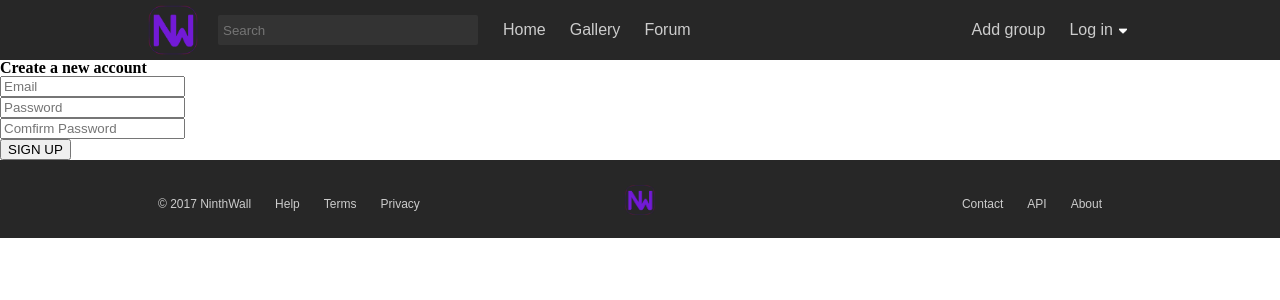
After one commit to sagaginjin/NinthWall, a PHP site: page /php/signup.php in a window 1280 px wide. The commit adds this page. Shown: the top 300 px of the page. Run offline with PHP 8.4, Linux system fonts and the light colour scheme.

Commit message:
create php file

```diff
--- a/index.html
+++ b/index.html
@@ -28,8 +28,8 @@
             <div class="header-nav">
                 <nav>
                     <ul>
-                        <li class="header-nav-item"><a href="index.html">Home</a></li>
-                        <li class="header-nav-item"><a href="gallery.html">Gallery</a></li>
+                        <li class="header-nav-item"><a href="group.html">Groups</a></li>
+                        <li class="header-nav-item"><a href="event.html">Events</a></li>
                         <li class="header-nav-item"><a href="forum.html">Forum</a></li>
                     </ul>
                 </nav>
@@ -39,7 +39,7 @@
                 <nav>
                     <ul>
                         <li class="user-nav-item"><a href="addgroup.html">Add group</a></li>
-                        <li class="user-nav-item"><a href="login.html">Log in <img src="img/dropdown.png"></a>
+                        <li class="user-nav-item"><a href="../php/signup.php">Sign up<img src="img/dropdown.png"></a>
                             <ul>
                                 <li><a href="#">Your profile</a></li>
                                 <li><a href="#">Settings</a></li>
--- /dev/null
+++ b/php/dbh.php
@@ -0,0 +1,7 @@
+<?php
+
+$conn = mysqli_connect('localhost', 'root', '', 'ninthwalldb');
+
+if (!$conn) {
+    die("Connection failed: " . mysqli_connect_error());
+}
--- /dev/null
+++ b/php/footer.php
@@ -0,0 +1,36 @@
+<footer>
+        <div class="container">
+            <div class="footer-nav-left">
+                <nav>
+                    <ul>
+                        <li class="footer-nav-left-item copyright">&copy 2017 NinthWall</li>
+                        <li class="footer-nav-left-item"><a href="help.html">Help</a></li>
+                        <li class="footer-nav-left-item"><a href="terms.html">Terms</a></li>
+                        <li class="footer-nav-left-item"><a href="privacy.html">Privacy</a></li>
+                    </ul>
+                </nav>
+            </div>
+            <div class="footer-logo-wrapper">
+                <div class="footer-logo">
+                    <a href="index.html">
+                            <img src="../img/nw.png" alt="NinthWallLogo">
+                        </a>
+                </div>
+            </div>
+            <div class="footer-nav-right">
+                <nav>
+                    <ul>
+                        <li class="footer-nav-right-item"><a href="contact.html">Contact</a></li>
+                        <li class="footer-nav-right-item"><a href="api.html">API</a></li>
+                        <li class="footer-nav-right-item"><a href="about.html">About</a></li>
+                    </ul>
+                </nav>
+            </div>
+        </div>
+    </footer>
+    <script src="js/banner.js">
+
+    </script>
+</body>
+
+</html>
--- /dev/null
+++ b/php/header.php
@@ -0,0 +1,53 @@
+<!DOCTYPE html>
+<html>
+
+<head>
+    <meta charset="utf-8">
+    <title>
+        Ninth Wall
+    </title>
+    <link rel="stylesheet" type="text/css" href="../css/style.css">
+    <link rel="shortcut icon" type="image/png" href="../img/nw.png">
+</head>
+
+<body>
+    <header>
+        <div class="container">
+            <div class="header-logo">
+                <a href="index.html">
+                        <img src="img/nw.png" alt="NinthWallLogo">
+                    </a>
+            </div>
+
+            <div class="header-search">
+                <form accept-charset="UTF-8" action="../php/search.php" method="GET">
+                    <input type="text" name="search" placeholder="Search">
+                </form>
+            </div>
+
+            <div class="header-nav">
+                <nav>
+                    <ul>
+                        <li class="header-nav-item"><a href="index.html">Home</a></li>
+                        <li class="header-nav-item"><a href="gallery.html">Gallery</a></li>
+                        <li class="header-nav-item"><a href="forum.html">Forum</a></li>
+                    </ul>
+                </nav>
+            </div>
+
+            <div class="user-nav">
+                <nav>
+                    <ul>
+                        <li class="user-nav-item"><a href="addgroup.html">Add group</a></li>
+                        <li class="user-nav-item"><a href="login.html">Log in <img src="img/dropdown.png"></a>
+                            <ul>
+                                <li><a href="#">Your profile</a></li>
+                                <li><a href="#">Settings</a></li>
+                                <li><a href="#">Sign out</a></li>
+                            </ul>
+                        </li>
+                    </ul>
+                </nav>
+            </div>
+        </div>
+    </header>
--- a/Signup.html
+++ b/php/signup.php
@@ -1,17 +1,7 @@
-<!DOCTYPE html>
-<html>
-    <head>
-        <meta charset="utf-8">
-        <title>
-            Ninth Wall
-        </title>
-        <link rel="stylesheet" type="text/css" href="css/signup.css">
-    </head>
-
-    <body>
-        <header>
-
-        </header>
+<?php
+    include 'dbh.php';
+    include 'header.php';
+?>
 
         <aside>
         </aside>
@@ -25,8 +15,6 @@
             <button type="submit">SIGN UP</button>
         </form>
 
-        <footer>
-
-        </footer>
-    </body>
-</html>
+<?php
+    include 'footer.php';
+?>
```
Also changed, not shown: php/search.php (+16 -5 lines), sql/user.sql (added, +7 -0 lines), php/login.php (renamed from Login.html).
